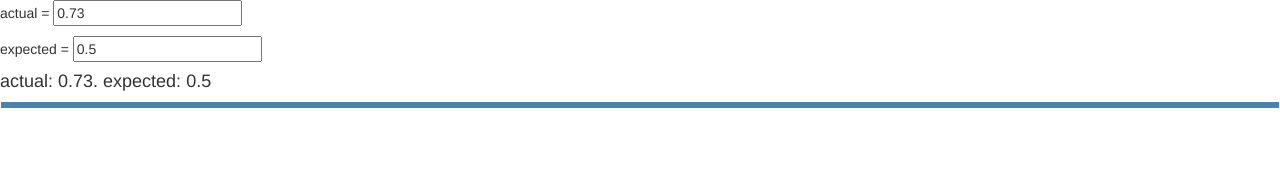
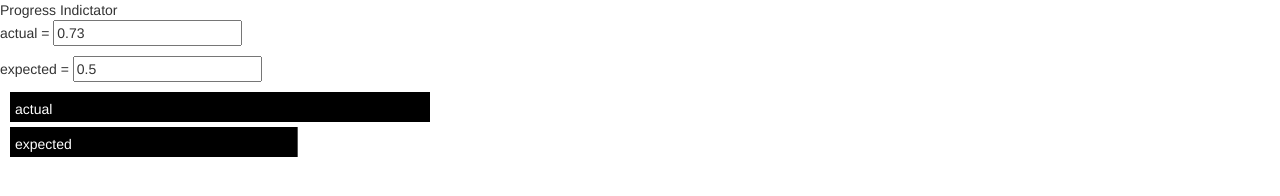
Before and after one commit to joeghodsi/progress-indicator, a website: page app/index.html in a window 1280 px wide. Drawn offline with nearby package versions, Linux system fonts and the light colour scheme.

Commit message:
basic animated bars working. moving on to circular graph next

```diff
--- a/app/index.html
+++ b/app/index.html
@@ -2,11 +2,12 @@
 <html lang="en" ng-app="progressIndicatorApp">
 <head>
     <meta charset="utf-8">
-    <title>progress-indicator app</title>
+    <title>Progress Indicator App</title>
     <link rel="stylesheet" href="bower_components/bootstrap/dist/css/bootstrap.css">
-    <link rel="stylesheet" href="css/graph.css">
+    <!-- <link rel="stylesheet" href="css/graph.css"> -->
     <script src="bower_components/angular/angular.js"></script>
-    <script src="bower_components/d3/d3.js"></script>
+    <!-- <script src="bower_components/d3/d3.js"></script> -->
+    <script src="js/d3Factory.js"></script>
     <script src="js/progressIndicator.js"></script>
 </head>
 <body>
@@ -14,10 +15,11 @@
     <div ng-controller="progressController">
 
         <!-- View -->
-        <p>actual = <input type="number" ng-init="actual=0.73" ng-model="actual"></p>
-        <p>expected = <input type="number" ng-init="expected=0.5" ng-model="expected"></p>
+        <span>{{ title }}</span>
+        <p>actual = <input type="number" ng-init="d3Data.actual=0.73" ng-model="d3Data.actual"></p>
+        <p>expected = <input type="number" ng-init="d3Data.expected=0.5" ng-model="d3Data.expected"></p>
 
-        <ng-progress-indicator actual="actual" expected="expected"></ng-progress-indicator>
+        <ng-progress-indicator data="d3Data"></ng-progress-indicator>
 
     </div>
 
--- /dev/null
+++ b/app/js/d3Factory.js
@@ -0,0 +1,33 @@
+'use strict';
+
+angular.module('d3', [])
+    .factory('d3Service', ['$document', '$q', '$rootScope',
+        function($document, $q, $rootScope) {
+
+            var d = $q.defer();
+
+            function onScriptLoad() {
+                // Load client in the browser
+                $rootScope.$apply(function() { d.resolve(window.d3); });
+            }
+
+            // Create a script tag with d3 as the source
+            // and call our onScriptLoad callback when it
+            // has been loaded
+            var scriptTag = $document[0].createElement('script');
+            scriptTag.type = 'text/javascript';
+            scriptTag.async = true;
+            scriptTag.src = 'bower_components/d3/d3.js';
+            scriptTag.onreadystatechange = function () {
+                if (this.readyState == 'complete')
+                    onScriptLoad();
+            }
+            scriptTag.onload = onScriptLoad;
+
+            var s = $document[0].getElementsByTagName('body')[0];
+            s.appendChild(scriptTag);
+
+            return {
+                d3: function() { return d.promise; }
+            };
+    }]);
--- a/app/js/progressIndicator.js
+++ b/app/js/progressIndicator.js
@@ -1,70 +1,96 @@
 'use strict';
 
-var app = angular.module('progressIndicatorApp', []);
+var app = angular.module('progressIndicatorApp', ['d3']);
 
 //TODO: determine whether to keep controller or remove. If keeping it, look up more about it.
 
 app.controller('progressController', function($scope) {
-    $scope.actual = 0.73;
-    $scope.expected = 0.5;
+    $scope.title = "Progress Indictator";
+    $scope.d3Data = {
+        actual: 0.73,
+        expected: 0.5
+    };
+    // $scope.actual = 0.73;
+    // $scope.expected = 0.5;
 });
 
-app.directive('ngProgressIndicator', function() {
+app.directive('ngProgressIndicator', ['d3Service', function(d3Service) {
   return {
     restrict: 'AE',
     scope: {
-      actual: '=',
-      expected: '='
+      data: '='
+      // actual: '=',
+      // expected: '='
     },
-    template: '<div class="progressIndicator"><h4>actual: {{ actual }}. expected: {{ expected }}</h4><div class="graph"></div></div>',
+    //template: '<div class="progressIndicator"><h4>actual: {{ data.actual }}.expected: {{ data.expected }}</h4><div class="graph"></div></div>',
     link: function(scope, iElement, iAttrs) {
-      var data = [scope.actual, scope.expected];
-      var x = d3.scale.linear()
-                .domain([0, d3.max(data)])
-                .range([0, 420]);
-      var svg = d3.select(".graph")
-                  .append("div")
-                  .style("width", function(d) { return x(d) + "px"; });
-      // scope.$watchCollection([actual, expected], function(newValues, oldValues, scope) {
-      scope.$watch('actual', function(newVals) {
-        scope.render([scope.actual, scope.expected]);
-      }, true);
+      d3Service.d3().then(function(d3) {
+        // var data = [scope.data.actual, scope.data.expected];
+        var svg = d3.select(iElement[0])
+                    .append('svg')
+                    .style("width", '100%');
 
-      scope.$watch('expected', function(newVals) {
-        scope.render([scope.actual, scope.expected]);
-      }, true);
+        // scope.$watchCollection([actual, expected], function(newValues, oldValues, scope) {
+        scope.$watch('data', function(newVals, oldVals) {
+          scope.renderBars(newVals);
+        }, true);
 
-      scope.render = function(data) {
-        //svg.selectAll('*').remove();
+        // scope.$watch('expected', function(newVals) {
+        //   scope.render([scope.actual, scope.expected]);
+        // }, true);
 
-        //if (!data) return;
+        scope.renderBars = function(data) {
+          svg.selectAll('*').remove();
 
-        var x = d3.scale.linear()
-                  .domain([0, d3.max(data)])
-                  .range([0, 420]);
+          var height = 2 * 35; // 35 = 30(bar height) + 5(margin between bars)
+          svg.attr('height', height);
 
-        svg.select(".graph")
-           .selectAll("div")
-             .data(data)
-           .enter().append("div")
-             .style("width", function(d) { return x(d) + "px"; })
-             .text(function(d) { return d; });
-      }
+          var x = d3.scale.linear()
+                    .domain([0, d3.max(d3.values(data))])
+                    .range([0, 420]);
+
+          svg.selectAll("rect")
+             .data(d3.values(data))
+             .enter()
+               .append("rect")
+               .attr("height", 30) // height of each bar
+               .attr("width", 0) // initial width of 0 for transition
+               .attr("x", 10) // half of the 20 side margin specified above
+               .attr("y", function(d, i){
+                 return i * 35;
+               }) // height + margin between bars
+               .transition()
+                 .duration(1000) // time of duration
+                 .attr("width", function(d){
+                   return x(d) + "px";
+                 }); // width based on scale
+
+
+          svg.selectAll("text")
+             .data(d3.keys(data))
+             .enter()
+               .append("text")
+               .attr("fill", "#fff")
+               .attr("y", function(d, i){return i * 35 + 22;})
+               .attr("x", 15)
+               .text(function(d){return d;});
+        }
+      });
     }
   }
-});
+}]);
 
-var chartGraph = function(actual, expected) {
+// var chartGraph = function(data) {
 
-  var data = [actual, expected];
-  var x = d3.scale.linear()
-      .domain([0, d3.max(data)])
-      .range([0, 420]);
+//   // var data = d3Data;
+//   var x = d3.scale.linear()
+//       .domain([0, d3.max(data)])
+//       .range([0, 420]);
 
-  d3.select(".graph")
-    .selectAll("div")
-      .data(data)
-    .enter().append("div")
-      .style("width", function(d) { return x(d) + "px"; })
-      .text(function(d) { return d; });
-}
+//   d3.select(".graph")
+//     .selectAll("div")
+//       .data(data)
+//     .enter().append("div")
+//       .style("width", function(d) { return x(d) + "px"; })
+//       .text(function(d) { return d; });
+// }
--- a/notes.txt
+++ b/notes.txt
@@ -1,3 +1,4 @@
 Design shortcomings
 - I used nodejs express for my server which is overkill for this no-server project.
     - I could have simply used something like https://github.com/nodeapps/http-server
+- Included scripts in the head. Might be more appropriate to include d3 in the body
```
